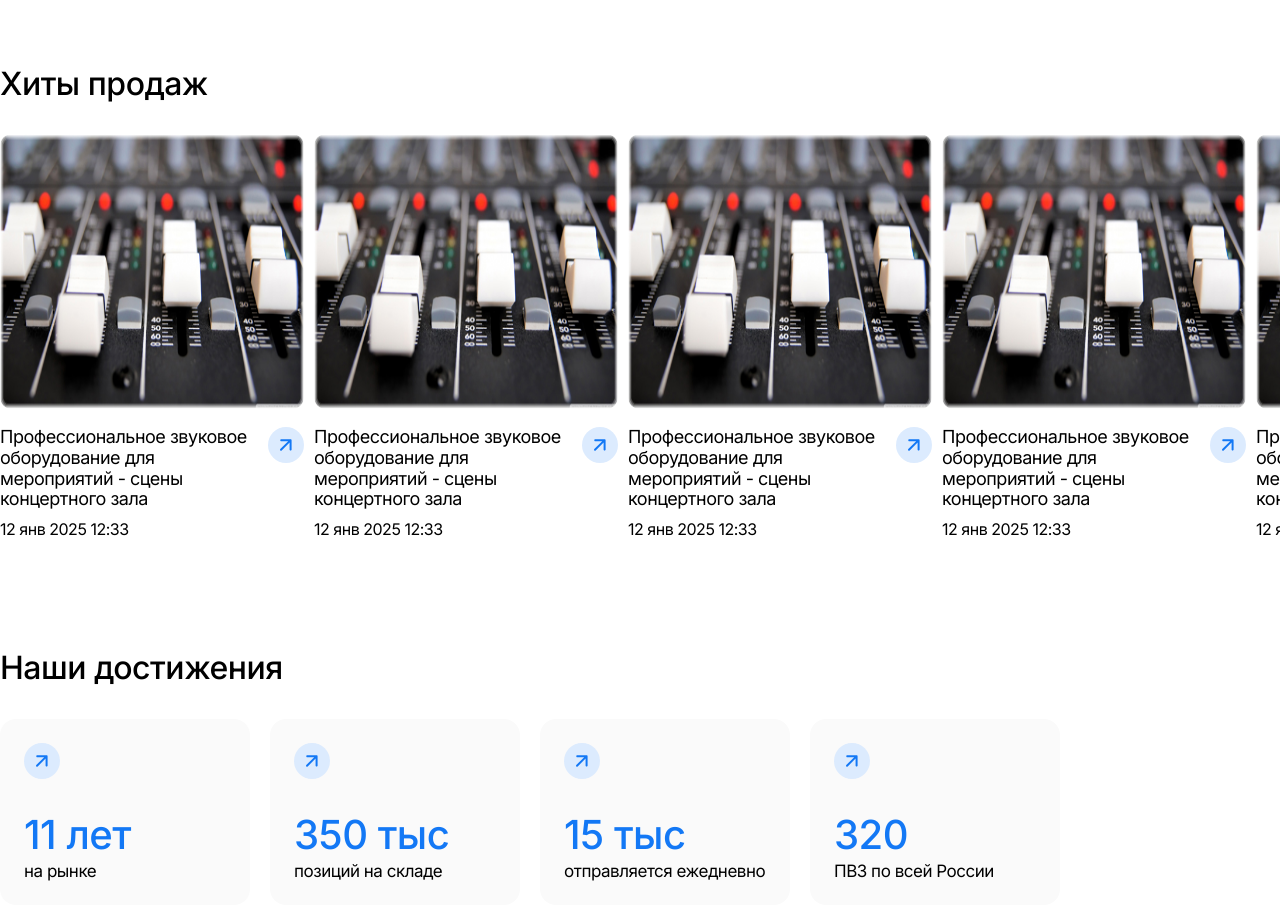
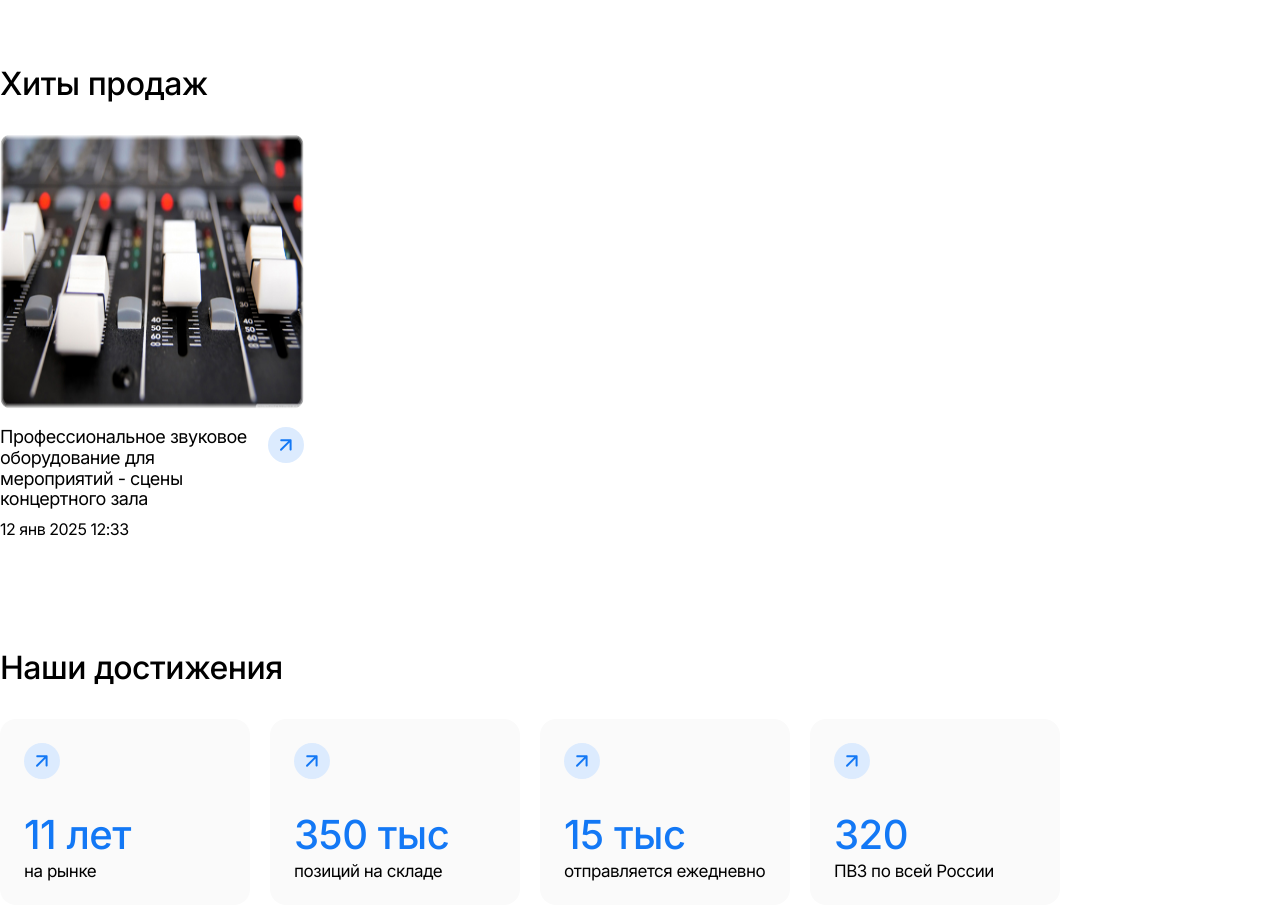
Before and after one commit to Sergey-Web-Dev/gettrade-fe, a Next.js app: page / in a window 1280 px wide. Shown: the part 1580-2500 px from the top of the page. Built offline with nearby package versions, Linux system fonts and the light colour scheme.

Commit message:
add base slider

```diff
--- a/app/page.tsx
+++ b/app/page.tsx
@@ -197,6 +197,21 @@ const blogItems = [
     title: 'Профессиональное звуковое оборудование для мероприятий - сцены концертного зала',
     date: '12 янв 2025 12:33'
   },
+  {
+    imgSrc: '/blog-item.png',
+    title: 'Профессиональное звуковое оборудование для мероприятий - сцены концертного зала',
+    date: '12 янв 2025 12:33'
+  },
+  {
+    imgSrc: '/blog-item.png',
+    title: 'Профессиональное звуковое оборудование для мероприятий - сцены концертного зала',
+    date: '12 янв 2025 12:33'
+  },
+  {
+    imgSrc: '/blog-item.png',
+    title: 'Профессиональное звуковое оборудование для мероприятий - сцены концертного зала',
+    date: '12 янв 2025 12:33'
+  },
 ]
 
 export default function Home() {
--- a/components/blog/Blog.tsx
+++ b/components/blog/Blog.tsx
@@ -2,6 +2,7 @@ import { FC } from 'react';
 import styles from './blog.module.scss';
 import { BlogItemType } from '../types/blog';
 import BlogItem from '../blog-item/BlogItem';
+import Slider from "@/components/slider-for-items/Slider";
 
 interface IBlogProps {
   blogItems: BlogItemType[]
@@ -12,7 +13,7 @@ const Blog: FC<IBlogProps> = ({ blogItems }) => {
     <main className={`container ${styles.blog}`}>
       <h2 className={`h2-header ${styles.blog__header}`}>Хиты продаж</h2>
       <div className={`h2-header ${styles.blog__items}`}>
-        {blogItems.map(({ imgSrc, title, date }, index) => <BlogItem key={index} imgSrc={imgSrc} title={title} date={date} />)}
+          <Slider items={blogItems.map(({ imgSrc, title, date }, index) => <BlogItem key={index} imgSrc={imgSrc} title={title} date={date} />)}/>
       </div>
     </main>
   )
--- /dev/null
+++ b/components/slider-for-items/Slider.tsx
@@ -0,0 +1,49 @@
+'use client'
+
+import { Swiper, SwiperSlide } from 'swiper/react'
+import { Pagination } from 'swiper/modules';
+import 'swiper/css'
+import 'swiper/css/pagination'
+
+import styles from './slider.module.scss';
+
+interface SliderProps {
+    items: React.ReactNode[]
+}
+
+export default function Slider({ items }: SliderProps) {
+
+
+
+    return (
+        <div className="w-full">
+            {/* Title and Arrows */}
+                <Swiper
+                    slidesPerView={5}
+                    spaceBetween={30}
+                    pagination={{
+                        clickable: true,
+                    }}
+                    modules={[Pagination]}
+                    className={styles.swiper}
+                    // onSwiper={(swiper) => {
+                    //     if (prevRef.current && nextRef.current) {
+                    //         //@ts-expect-error
+                    //         swiper.params.navigation.prevEl = prevRef.current
+                    //         //@ts-expect-error
+                    //         swiper.params.navigation.nextEl = nextRef.current
+                    //         swiper.navigation.init()
+                    //         swiper.navigation.update()
+                    //     }
+                    // }}
+                >
+                    {items.map((item, index) => (
+                        <SwiperSlide key={index}>
+                            <div className="flex justify-center items-center">{item}</div>
+                        </SwiperSlide>
+                    ))}
+                </Swiper>
+
+        </div>
+    )
+}
--- /dev/null
+++ b/components/slider-for-items/slider.module.scss
@@ -0,0 +1,22 @@
+.swiper {
+  width: 100%;
+  height: 100%;
+}
+
+.swiper-slide {
+  text-align: center;
+  font-size: 18px;
+  background: #fff;
+
+  /* Center slide text vertically */
+  display: flex;
+  justify-content: center;
+  align-items: center;
+}
+
+.swiper-slide img {
+  display: block;
+  width: 100%;
+  height: 100%;
+  object-fit: cover;
+}
```
